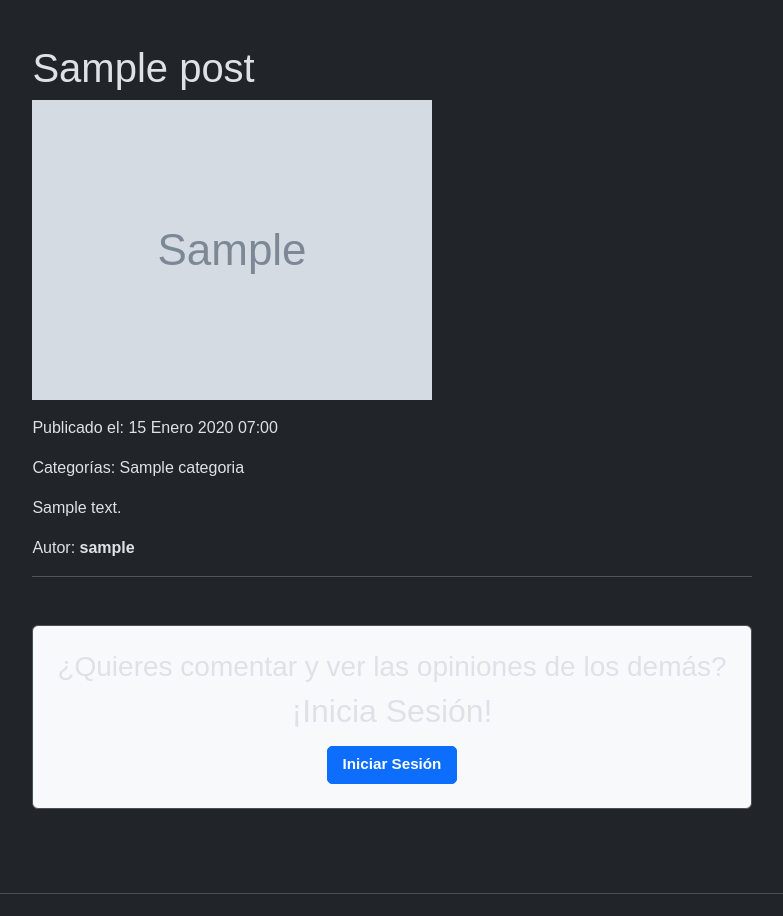
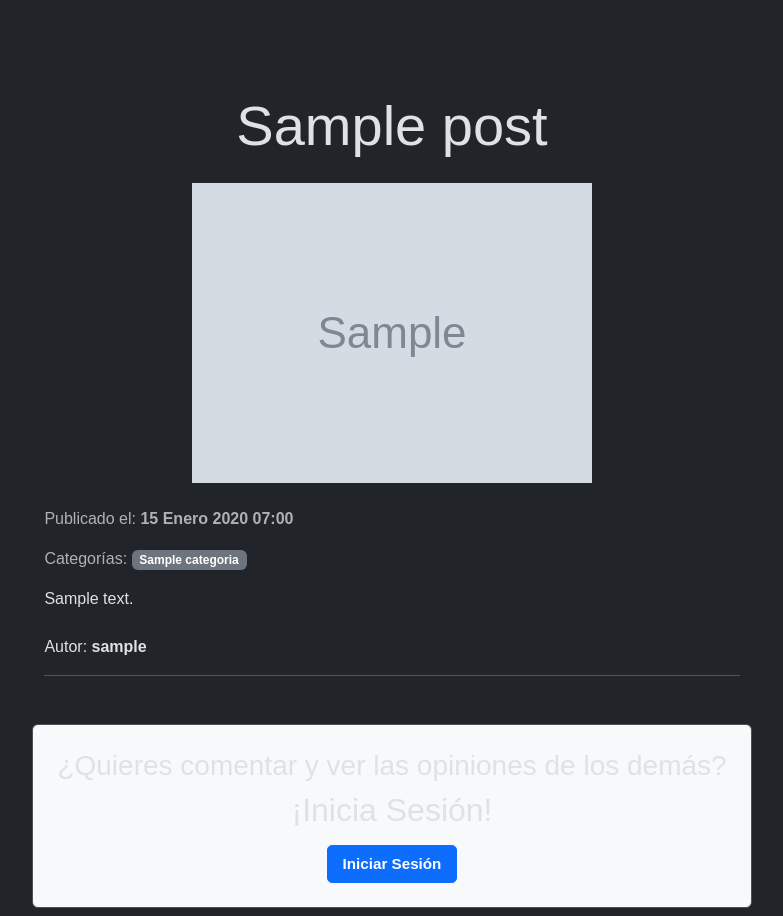
Before and after one commit to emyypg/blog, a Django app: page /post_detail/1/ in a window 1280 px wide. Shown: the part 105-1021 px from the top of the page, without its empty margins (248-1031 px from the left). Run offline with Django 5.2, Linux system fonts and the light colour scheme; tables that the repository leaves empty hold one stand-in row (values such as "Sample post"); grey boxes marked "Sample" are stand-in pictures.

Commit message:
detalle post mejora, editar post input width 100%

```diff
--- a/static/css/styles.css
+++ b/static/css/styles.css
@@ -183,3 +183,14 @@ a:hover {
     margin-top: 0.5rem;
     margin-bottom: 0.5rem;
 }
+
+/* editar post */
+
+#id_titulo,
+#id_contenido,
+#id_fecha_publicacion,
+#id_imagen_destacada,
+#id_categorias,
+#id_estado {
+  width: 100%;
+}
--- a/templates/news/detalle_post.html
+++ b/templates/news/detalle_post.html
@@ -13,7 +13,7 @@
     <hr>
 {% endif %}
 
-<div class="container">
+{% comment %} <div class="container">
     {# Post Title #}
     <h1>{{ post.titulo }}</h1>
 
@@ -40,7 +40,41 @@
     {# Post Author #}
     <p class="mt-3">Autor: <strong>{{ post.autor.username }}</strong></p>
 
-    <hr>
+    <hr> {% endcomment %}
+
+    <div class="container mt-5">
+        {# Post Title #}
+        <h1 class="display-4 text-center mb-4">{{ post.titulo }}</h1>
+
+        {# Post Image #}
+        {% if post.imagen_destacada %}
+            <div class="text-center mb-4">
+                <img src="{{ post.imagen_destacada.url }}" alt="{{ post.titulo }}" class="img-fluid" style="max-width: 100%; height: auto;">
+            </div>
+        {% endif %}
+
+        {# Post Metadata #}
+        <div class="text-muted mb-3">
+            <p>Publicado el: <strong>{{ post.fecha_publicacion }}</strong></p>
+            <p>Categorías:
+                {% for categoria in post.categorias.all %}
+                    <span class="badge bg-secondary">{{ categoria.nombre }}</span>{% if not forloop.last %}, {% endif %}
+                {% empty %}
+                    <span class="badge bg-light text-dark">Sin categoría</span>
+                {% endfor %}
+            </p>
+        </div>
+
+        {# Post Content (using |safe if it contains HTML) #}
+        <div class="post-contenido mb-4">
+            {{ post.contenido|safe }}
+        </div>
+
+        {# Post Author #}
+        <p class="mt-3">Autor: <strong>{{ post.autor.username }}</strong></p>
+
+        <hr>
+    </div>
 
     {# Comment Section #}
     {% if user.is_authenticated %}
```
Also changed, not shown: templates/news/editar_post.html (+13 -1 lines).
